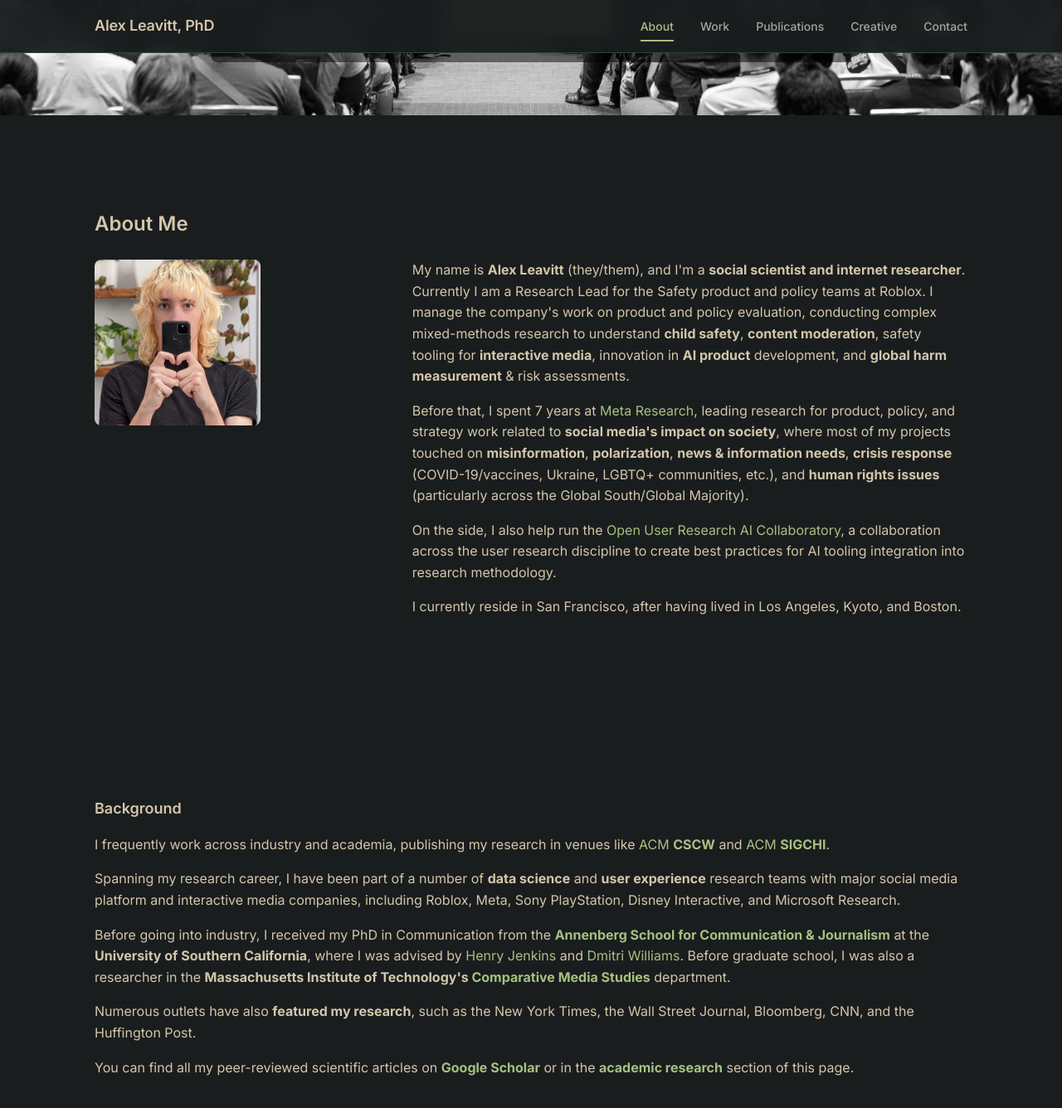
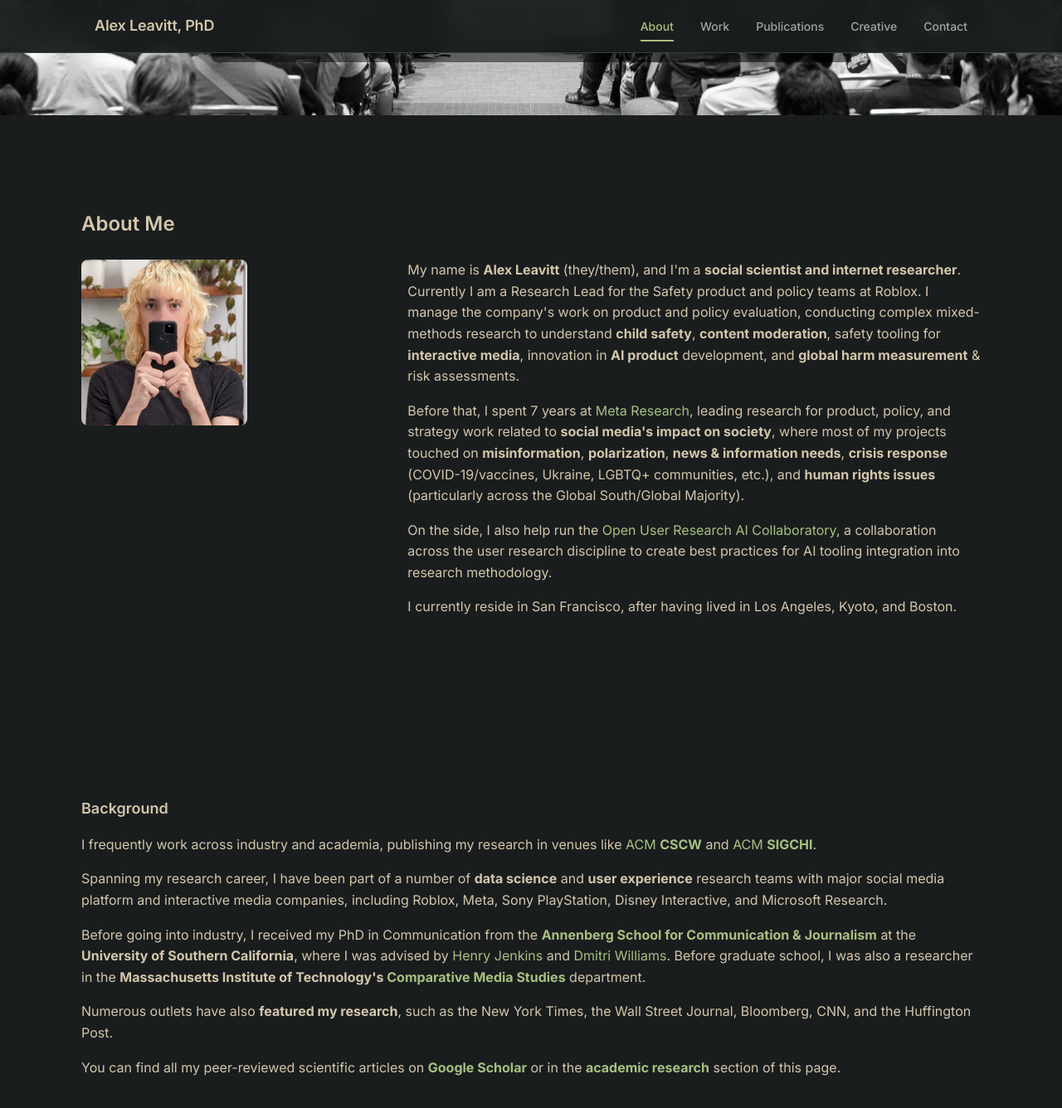
Before and after one commit to alexleavitt/alexleavitt.github.io, a Jekyll site: the page built from index.html, in a window 1280 px wide and 1400 px high, scrolled down 330 px. Shown: the top 1336 px of the window at 83% size. Built offline with Jekyll 4.4.1, drawn with Linux system fonts in a browser that asks for light colours.

Commit message:
Reduce padding in container class

```diff
--- a/css/styles.css
+++ b/css/styles.css
@@ -50,7 +50,7 @@
 .container {
   max-width: var(--max-width);
   margin: 0 auto;
-  padding: 0 1.5rem;
+  padding: 0 .5rem;
 }
 
 .nav {
```
